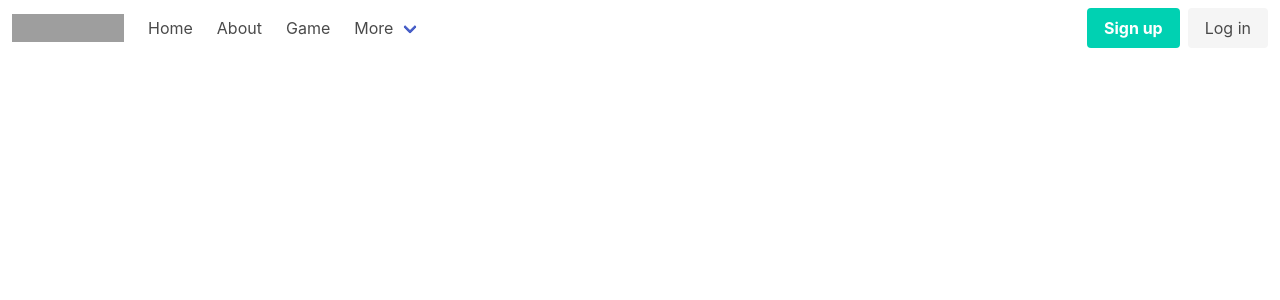
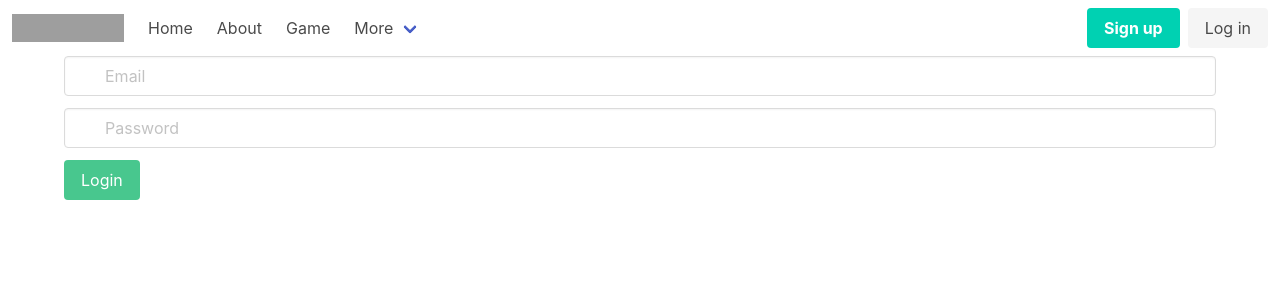
Before and after one commit to tayloi/WSP-inClass, a Vue app in the folder What Do You Meme/client/: page /login in a window 1280 px wide. Shown: the top 300 px of the page. Built offline with nearby package versions, Linux system fonts and the light colour scheme; grey boxes are pictures that could not be loaded.

Commit message:
Routing - filled login template

```diff
--- a/What Do You Meme/client/src/views/Home.vue
+++ b/What Do You Meme/client/src/views/Home.vue
@@ -5,15 +5,5 @@
           Home Page
         </h1>
     </div>
-    <div class="card">
-      <div class="card-content">
-        <ul>
-          <li v-for="player in Players" :key="player.Name">
-            {{player.Name}} {{player.Score}}
-          </li>
-        </ul>
-      </div>
-      <img :src="CurrentPicture" class="card-image"/>
-    </div>
   </section>
 </template>
--- a/What Do You Meme/client/src/views/Login.vue
+++ b/What Do You Meme/client/src/views/Login.vue
@@ -1,11 +1,38 @@
 <template>
-
+  <div class="container">
+      <div class="field">
+        <p class="control has-icons-left has-icons-right">
+            <input class="input" type="email" placeholder="Email">
+            <span class="icon is-small is-left">
+            <i class="fas fa-envelope"></i>
+            </span>
+            <span class="icon is-small is-right">
+            <i class="fas fa-check"></i>
+            </span>
+        </p>
+        </div>
+        <div class="field">
+        <p class="control has-icons-left">
+            <input class="input" type="password" placeholder="Password">
+            <span class="icon is-small is-left">
+            <i class="fas fa-lock"></i>
+            </span>
+        </p>
+        </div>
+        <div class="field">
+        <p class="control">
+            <button class="button is-success">
+            Login
+            </button>
+        </p>
+        </div>
+  </div>
 </template>
 
 <script>
-
+export default {
+}
 </script>
 
 <style>
-
 </style>
```
